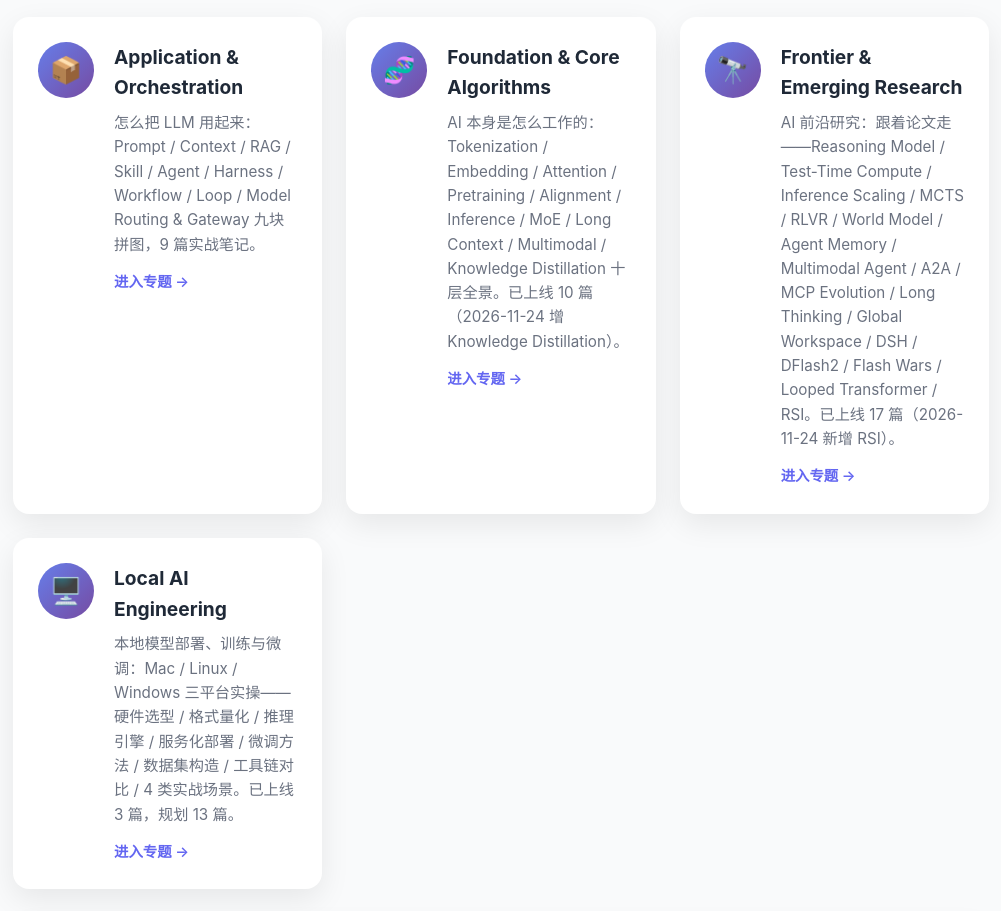
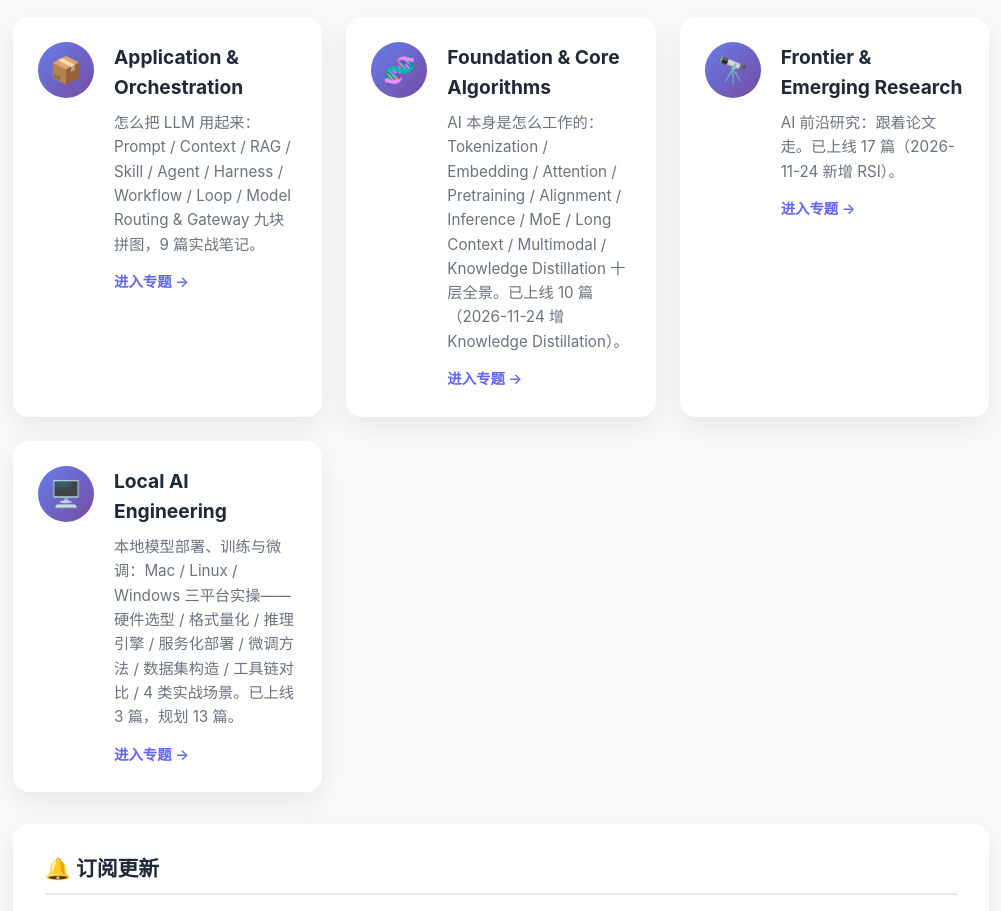
Before and after one commit to kipozannaki/kipozannaki.github.io, a plain HTML site: page index.html in a window 1280 px wide. Shown: the part 1199-2110 px from the top of the page, without its empty margins (181-1182 px from the left). Drawn offline with Linux system fonts and the light colour scheme.

Commit message:
style(home): Frontier 卡片去掉文章名长列表，精简描述

```diff
--- a/index.html
+++ b/index.html
@@ -110,7 +110,7 @@
                     <div class="topic-icon">🔭</div>
                     <div class="topic-info">
                         <h3>Frontier & Emerging Research</h3>
-                        <p>AI 前沿研究：跟着论文走——Reasoning Model / Test-Time Compute / Inference Scaling / MCTS / RLVR / World Model / Agent Memory / Multimodal Agent / A2A / MCP Evolution / Long Thinking / Global Workspace / DSH / DFlash2 / Flash Wars / Looped Transformer / RSI。已上线 17 篇（2026-11-24 新增 RSI）。</p>
+                        <p>AI 前沿研究：跟着论文走。已上线 17 篇（2026-11-24 新增 RSI）。</p>
                         <span class="topic-cta">进入专题 →</span>
                     </div>
                 </a>
```
